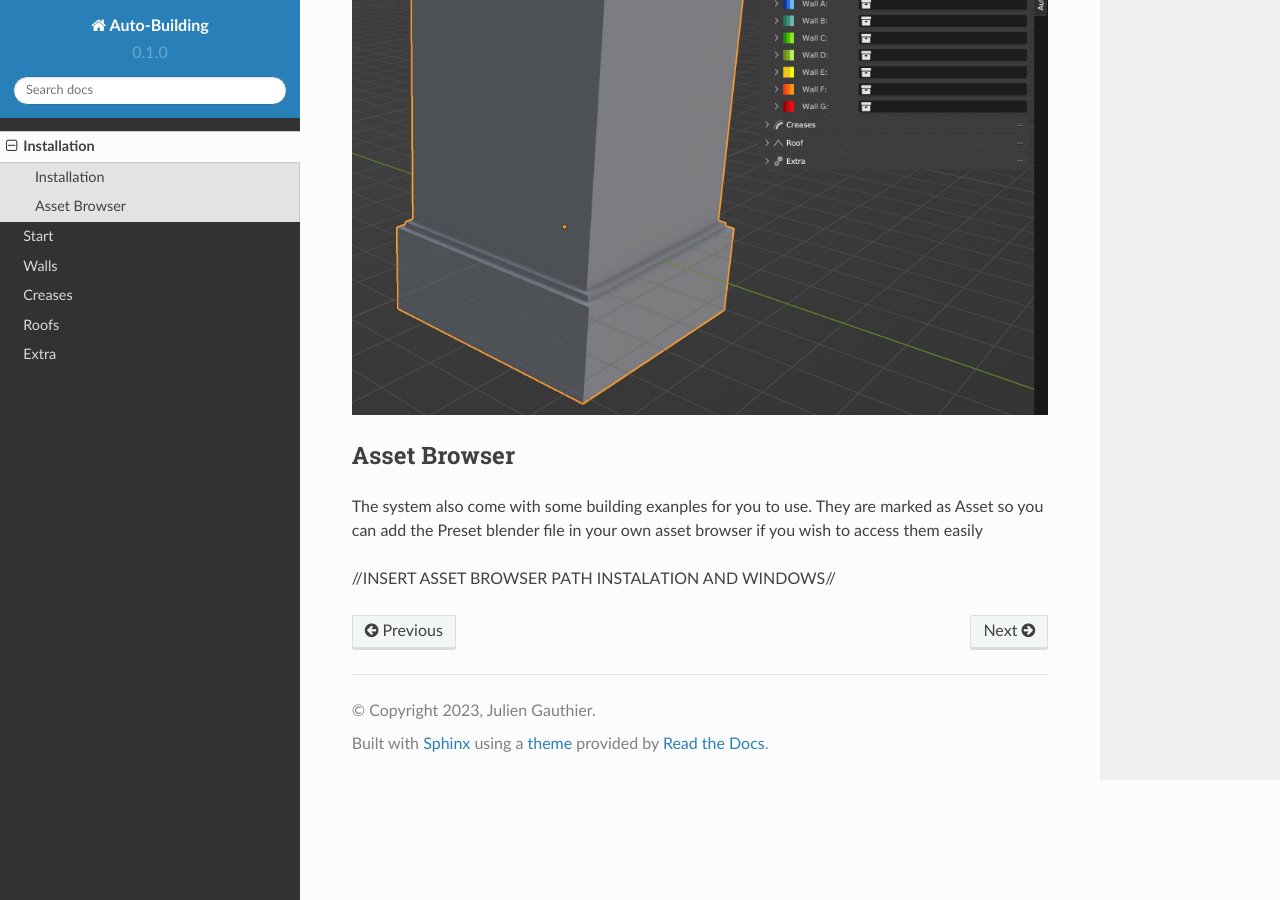
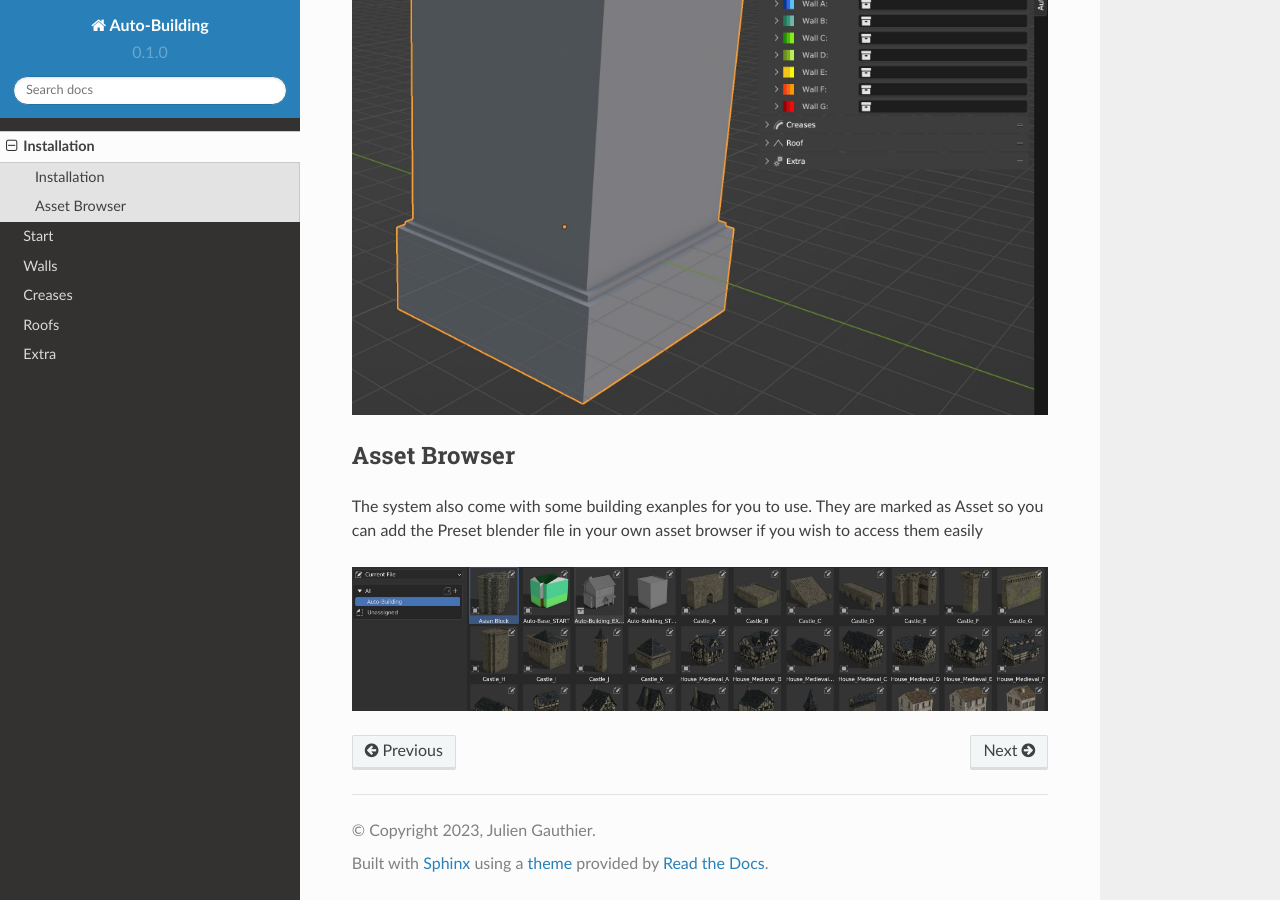
Before and after one commit to charlesque/Auto-Building, a Sphinx documentation site: the page built from docs/source/installation.rst, in a window 1280 px wide and 900 px high, scrolled down 836 px. Built offline with Sphinx 7.4.7 and the Read the Docs theme 2.0.0, drawn with Linux system fonts in a browser that asks for light colours.

Commit message:
Update installation.rst

```diff
--- a/docs/source/installation.rst
+++ b/docs/source/installation.rst
@@ -24,4 +24,4 @@ Asset Browser
 
 The system also come with some building exanples for you to use. They are marked as Asset so you can add the Preset blender file in your own asset browser if you wish to access them easily
 
-//INSERT ASSET BROWSER PATH INSTALATION AND WINDOWS//
+.. image:: images/AssetBrowser.jpg
```
